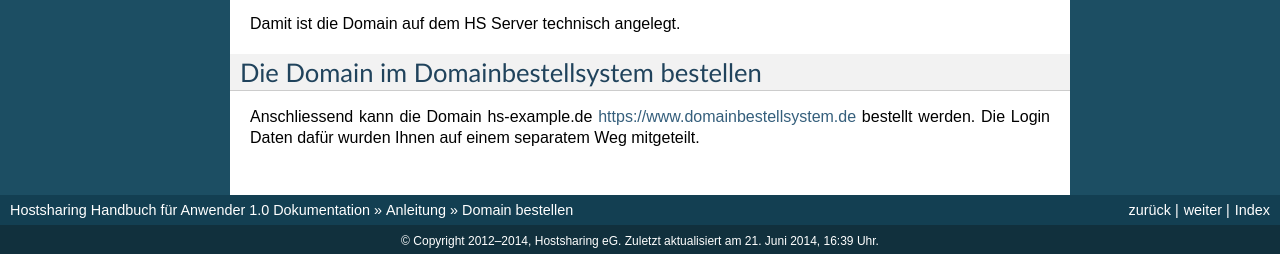
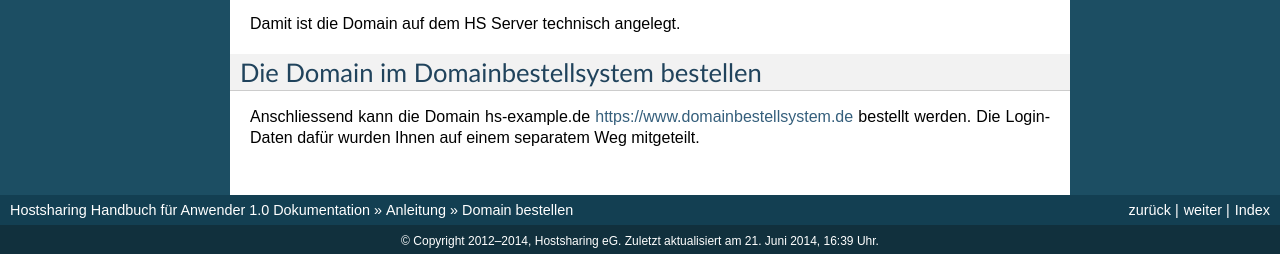
Before and after one commit to hostsharing/hs.docs.users, a Sphinx documentation site: the page built from source/anleitung/domain.rst, in a window 1280 px wide. Shown: the part 1951-2205 px from the top of the page. Built offline with Sphinx 7.4.7, drawn with Linux system fonts in a browser that asks for light colours; pages that are not in the unit, such as notebooks, are missing from menus.

Commit message:
last changes

```diff
--- a/source/anleitung/domain.rst
+++ b/source/anleitung/domain.rst
@@ -50,4 +50,4 @@ Die Domain im Domainbestellsystem bestellen
 -------------------------------------------
 
 Anschliessend kann die Domain hs-example.de https://www.domainbestellsystem.de bestellt werden.
-Die Login Daten dafür wurden Ihnen auf einem separatem Weg mitgeteilt.
+Die Login-Daten dafür wurden Ihnen auf einem separatem Weg mitgeteilt.
```
